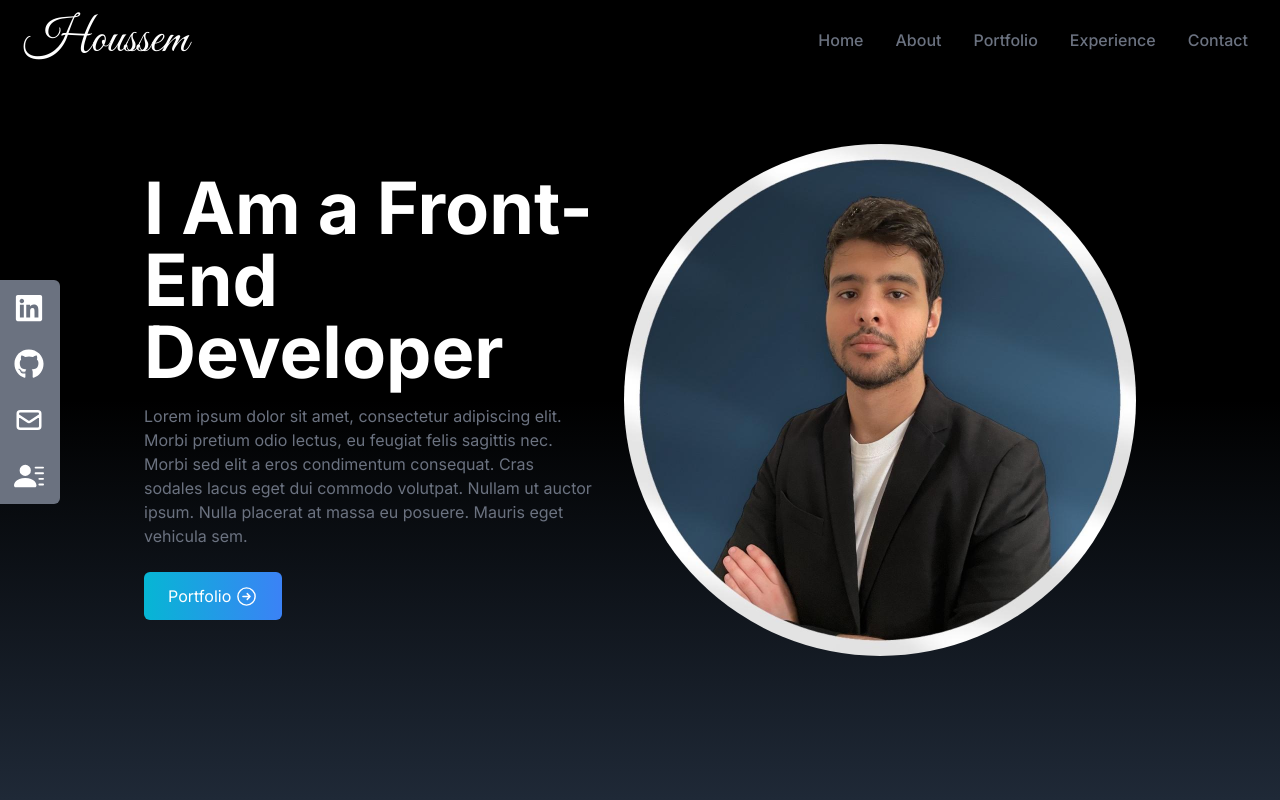
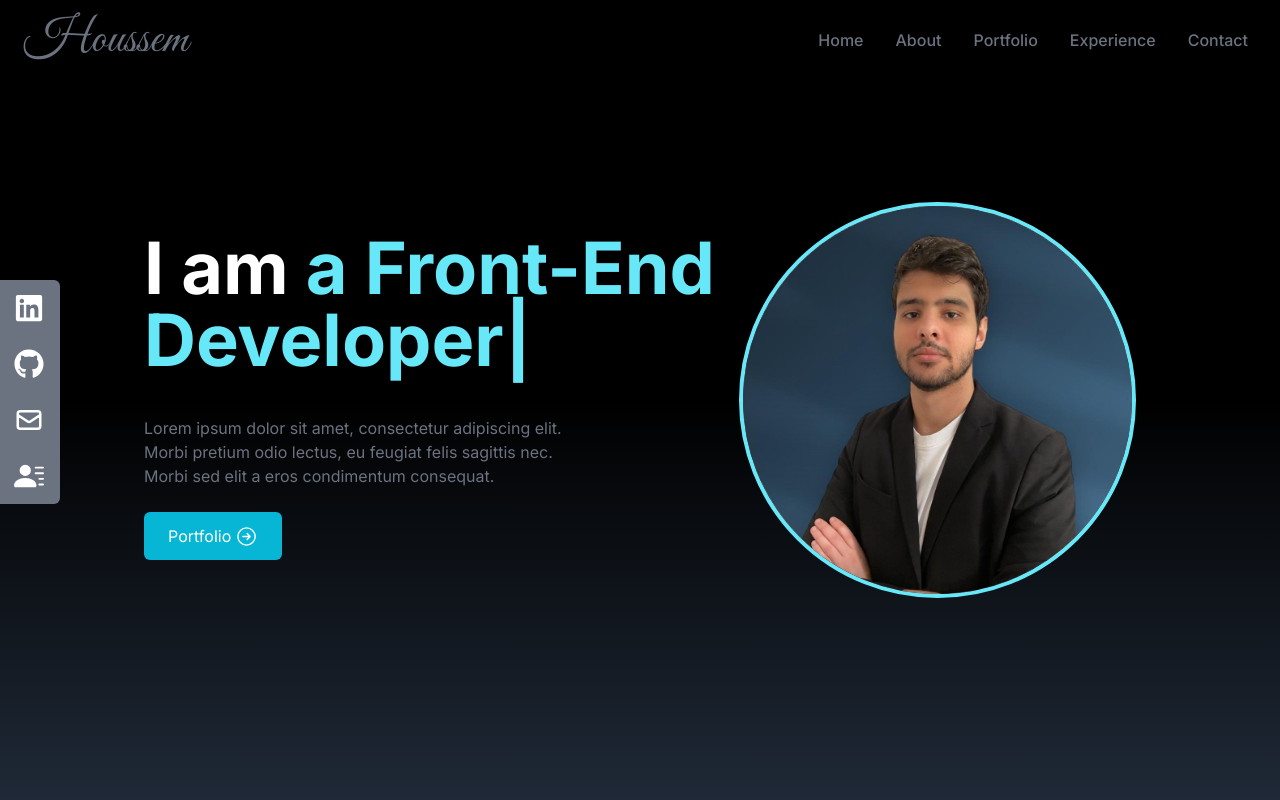
Before and after one commit to houssem-charrada/my-portfolio, a React (Create React App) app: page / in a window 1280 px wide. Shown: the top 800 px of the page. Built offline with nearby package versions, Linux system fonts and the light colour scheme.

Commit message:
portfolio update 1

```diff
--- a/package.json
+++ b/package.json
@@ -11,6 +11,7 @@
     "react-icons": "^4.8.0",
     "react-scripts": "5.0.1",
     "react-scroll": "^1.8.9",
+    "react-type-animation": "^3.0.1",
     "web-vitals": "^2.1.4"
   },
   "scripts": {
--- a/src/components/Home.jsx
+++ b/src/components/Home.jsx
@@ -2,6 +2,7 @@ import React from "react";
 import HeroImage from "../assets/heroImage.jpg";
 import { HiOutlineArrowRightCircle } from "react-icons/hi2";
 import { Link } from "react-scroll";
+import { TypeAnimation } from "react-type-animation";
 
 const Home = () => {
   return (
@@ -10,23 +11,35 @@ const Home = () => {
       className="h-screen w-full bg-gradient-to-b from-black via-black to-gray-800"
     >
       <div className="max-w-screen-lg mx-auto flex flex-col items-center justify-center h-full px-4 md:flex-row">
-        <div className="flex flex-col justify-center h-full">
-          <h2 className=" text-4xl sm:text-7xl font-bold text-white">
-            I Am a Front-End Developer
+        <div className="text-center order-2 flex flex-col justify-center h-full md:text-left md:w-3/5 md:order-1">
+          <h2 className=" mb-6 text-4xl md:text-7xl font-bold text-white">
+            I am{" "}
+            <TypeAnimation
+              sequence={[
+                "Houssem Charrada",
+                2000,
+                "a Front-End Developer",
+                2000,
+                "a Designer",
+                2000,
+              ]}
+              wrapper="span"
+              speed={50}
+              repeat={Infinity}
+              className=" text-cyan-300"
+            />
           </h2>
           <p className=" text-gray-500 py-4 max-w-md">
             Lorem ipsum dolor sit amet, consectetur adipiscing elit. Morbi
             pretium odio lectus, eu feugiat felis sagittis nec. Morbi sed elit a
-            eros condimentum consequat. Cras sodales lacus eget dui commodo
-            volutpat. Nullam ut auctor ipsum. Nulla placerat at massa eu
-            posuere. Mauris eget vehicula sem.
+            eros condimentum consequat.
           </p>
-          <div>
+          <div className=" flex justify-center md:justify-start">
             <Link
               to="Portfolio"
               smooth
               duration={600}
-              className="group text-white w-fit px-6 py-3 my-2 flex items-center rounded-md bg-gradient-to-r from-cyan-500 to-blue-500 cursor-pointer"
+              className=" group text-white w-fit px-6 py-3 my-2 flex items-center rounded-md bg-cyan-500 cursor-pointer"
             >
               Portfolio{" "}
               <span className="group-hover:rotate-90 duration-300">
@@ -35,11 +48,11 @@ const Home = () => {
             </Link>
           </div>
         </div>
-        <div>
+        <div className=" order-1 mt-28 md:w-2/5 md:order-2 md:mt-0">
           <img
             src={HeroImage}
             alt="my profile"
-            className="rounded-full mx-auto w-2/3 md:w-full"
+            className="rounded-full mx-auto w-2/3 border-cyan-300 border-4 md:w-full"
           />
         </div>
       </div>
--- a/src/components/Navbar.jsx
+++ b/src/components/Navbar.jsx
@@ -31,14 +31,16 @@ const Navbar = () => {
   return (
     <div className="flex justify-between items-center w-full h-20 text-white fixed bg-black px-4 z-10">
       <div>
-        <h1 className="text-5xl font-signature ml-2">Houssem</h1>
+        <h1 className="text-5xl font-signature ml-2 text-gray-500 hover:text-cyan-300 cursor-pointer">
+          Houssem
+        </h1>
       </div>
 
       <ul className="hidden md:flex">
         {navList.map((navList) => (
           <li
             key={navList.id}
-            className="px-4 cursor-pointer font-medium text-gray-500 hover:scale-105 duration-200 "
+            className="px-4 cursor-pointer font-medium text-gray-500 hover:scale-105 duration-200 hover:text-cyan-300"
           >
             <Link to={navList.list} smooth duration={600}>
               {navList.list}
@@ -55,7 +57,7 @@ const Navbar = () => {
       </div>
 
       {nav && (
-        <ul className="flex flex-col justify-center items-center absolute top-0 left-0 w-full h-screen bg-gradient-to-b from-black to-gray-800 text-gray-500">
+        <ul className="flex flex-col justify-center items-center absolute top-0 left-0 w-full h-screen bg-gradient-to-b from-black to-gray-800 text-cyan-300">
           {navList.map((navList) => (
             <li key={navList.id} className="px-4 cursor-pointer py-6 text-4xl">
               <Link
```
Also changed, not shown: src/assets/heroImage.jpg, 1 other file (tests, documents, lock files or other folders).
